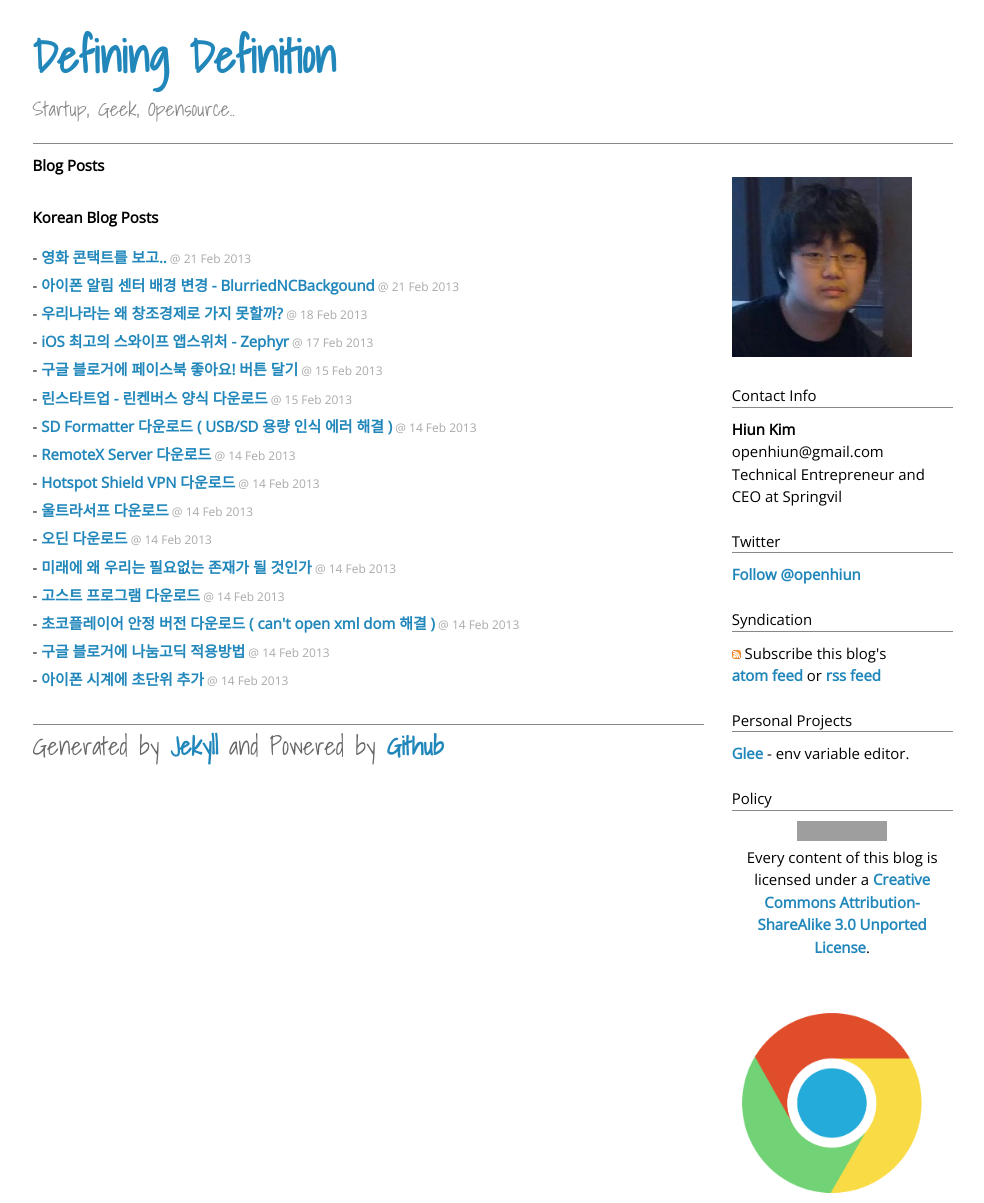
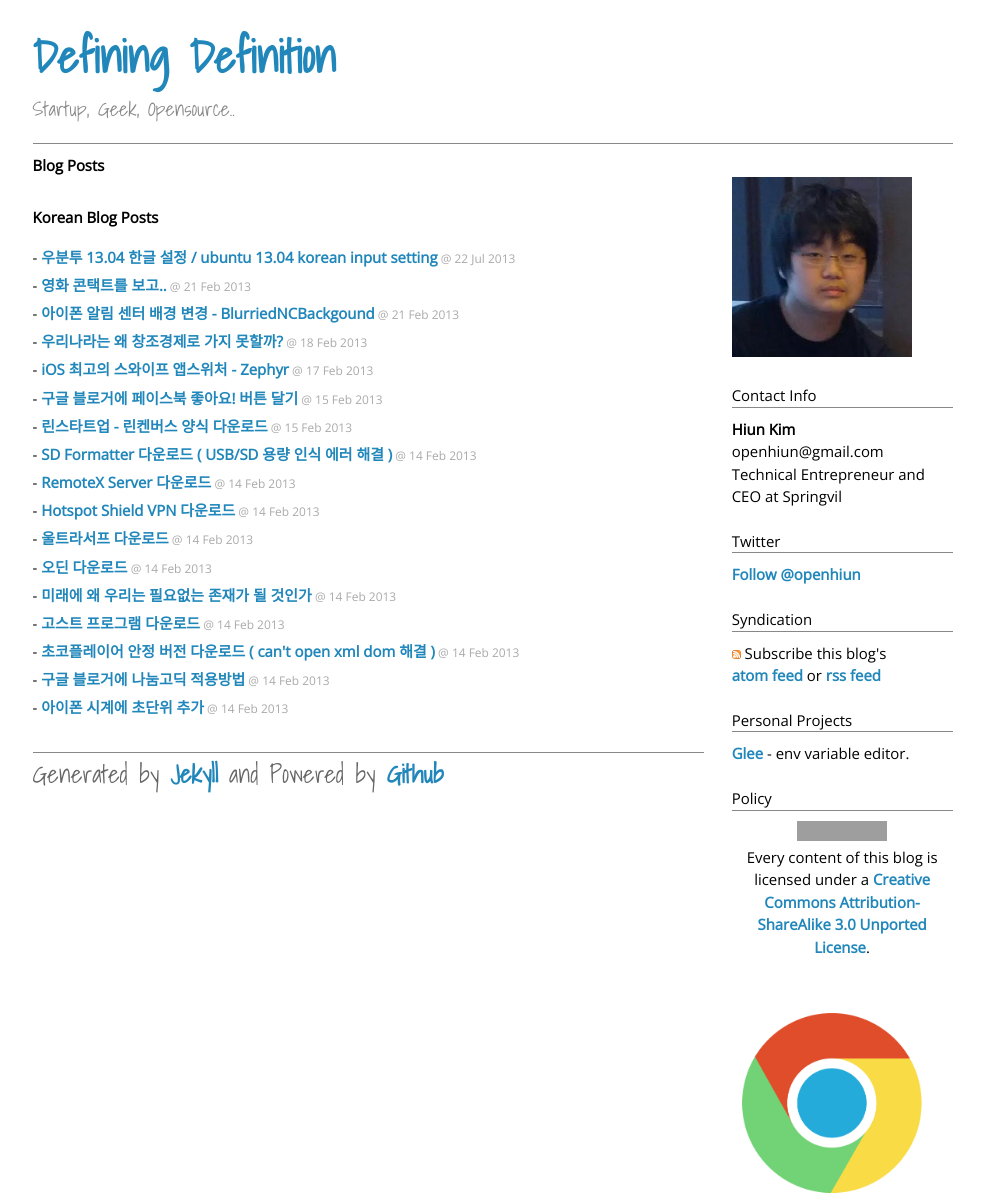
Before and after one commit to Gorski4123/openhiun.github.com, a Jekyll site: the page built from index.html, in a window 1280 px wide. Shown: the whole page, without its empty margins (160-1144 px from the left). Built offline with Jekyll 4.4.1, drawn with Linux system fonts in a browser that asks for light colours; Markdown is read by kramdown in place of the engine named in the settings; comment, search, counter and statistics services are not loaded; grey boxes are pictures that could not be loaded.

Commit message:
Update 2013-07-22-fucking-ime.html

```diff
--- a/_posts/2013-07-22-fucking-ime.html
+++ b/_posts/2013-07-22-fucking-ime.html
@@ -10,7 +10,7 @@ description:
 blogger:
     siteid: "98320892776810016"
     postid: "6662349174569905282"
-categories: [ubuntu]
+categories: [k, ubuntu]
 author:
     name: "Hiun Kim"
     url: "http://www.blogger.com/profile/03959746300918215329?rel=author"
```
